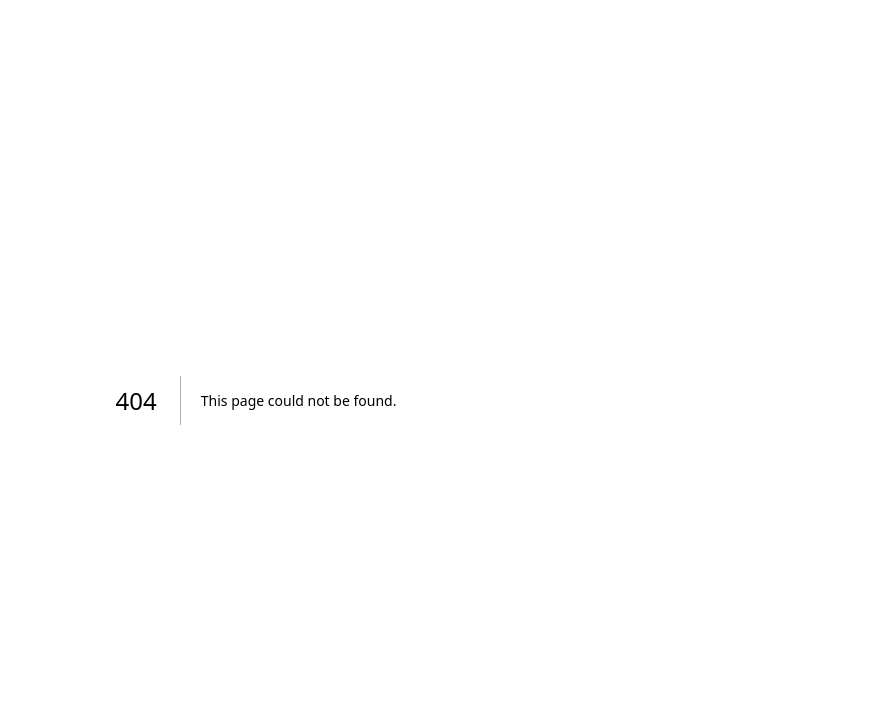
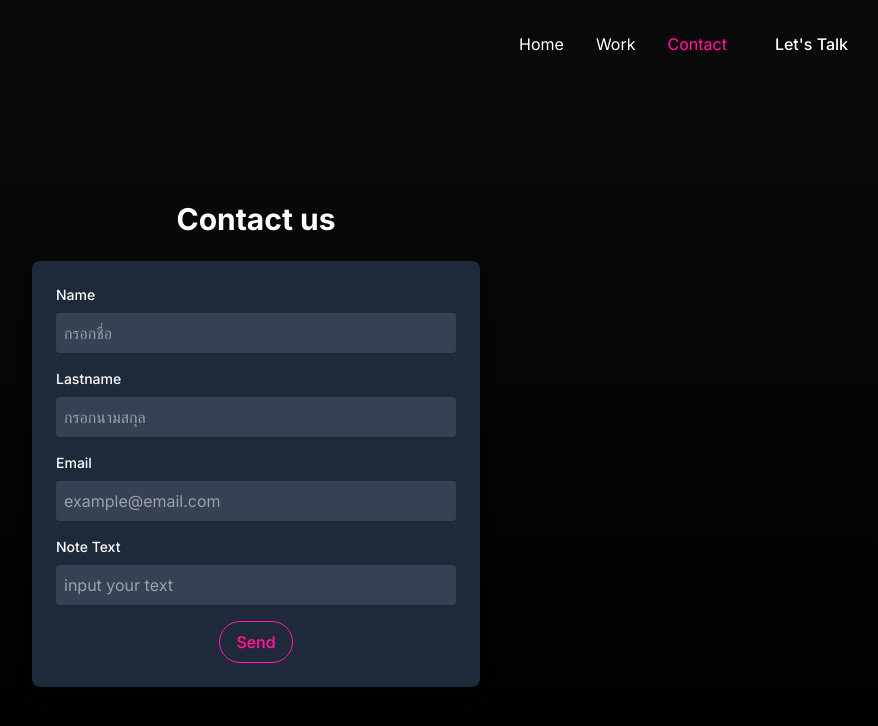
Before and after one commit to tik1311/nextjs-boilerplate, a Next.js app: page /work/contactpage in a window 1280 px wide. Before the commit this address had no page. Shown: the top 726 px of the page, without its empty margins (384-1262 px from the left). Built offline with nearby package versions, Linux system fonts and the light colour scheme.

Commit message:
upadate code web

```diff
--- a/app/globals.css
+++ b/app/globals.css
@@ -26,8 +26,8 @@ body {
 
 /* Create glowing effect for neon text */
 .text-neon {
-  color: #00FF85;
-  text-shadow: 0 0 5px rgba(0, 255, 133, 0.3);
+  color: #FF19A3;
+  text-shadow: 0 0 5px rgba(255, 0, 64, 0.3);
 }
 
 /* Border animations */
@@ -47,4 +47,9 @@ body {
 /* Smooth hover transitions */
 a, button {
   transition: all 0.3s ease;
+
 }
+pink-button {
+  color: aliceblue;
+  background-color: #FF19A3;
+}
--- a/app/page.tsx
+++ b/app/page.tsx
@@ -1,22 +1,19 @@
 import Image from "next/image";
-import { FaGithub, FaLinkedin, FaTwitter } from 'react-icons/fa';
+import Link from "next/link";
+import { FaGithub, FaLinkedin } from 'react-icons/fa';
 import { RiAliensLine } from "react-icons/ri";
 
 export default function Home() {
   return (
+
   <div className="min-h-screen bg-dark text-white flex flex-col">
       {/* Navigation */}
     <header className="w-full py-6 px-8">
-        <nav className="flex justify-between items-center">
-          <div className="logo">
-            {/* <h1 className="text-2xl font-bold">Luke<span className="text-neon">.</span></h1> */}
-          </div>
+    <nav className="flex justify-end items-center space-x-8">
       <div className="nav-links hidden md:flex space-x-8">
-            <a href="#" className="text-neon">Home</a>
-            <a href="#" className="hover:text-neon">Services</a>
-            <a href="#" className="hover:text-neon">Resume</a>
-            <a href="#" className="hover:text-neon">Work</a>
-            <a href="#" className="hover:text-neon">Contact</a>
+        <Link href="/" className="text-neon">Home</Link>
+        <Link href="/work" className="hover:text-neon">Work</Link>
+        <Link href="/work/contactpage" className="hover:text-neon">Contact</Link>
       </div>
       <button className="bg-neon text-dark px-4 py-2 rounded-full font-medium">Let's Talk</button>
     </nav>
@@ -87,9 +84,11 @@ export default function Home() {
 
   {/* Timeline */}
   <div className="relative w-full max-w-3xl">
-    {/* Timeline line */}
-    <div className="absolute top-4 left-0 right-0 h-0.5 bg-white"></div>
+    {/* <div className="absolute top-4 left-0 right-0 h-0.5 bg-white"></div> */}
 
+
+
+  {/* Experience */}
     <div className="flex justify-between items-start relative z-1">
       {[1, 2, 3].map((_, i) => (
         <div key={i} className="flex flex-col items-center w-1/1">
--- /dev/null
+++ b/app/work/contactpage/page.tsx
@@ -0,0 +1,136 @@
+"use client";
+import Link from "next/link";
+import { useState } from "react";
+
+export default function ContactPage() {
+  const [formData, setFormData] = useState({
+    firstName: "",
+    lastName: "",
+    email: "",
+    textt:"",
+  });
+
+  const handleInputChange = (e: React.ChangeEvent<HTMLInputElement>) => {
+    const { name, value } = e.target;
+    setFormData((prevData) => ({
+      ...prevData,
+      [name]: value,
+    }));
+  };
+
+  const handleSubmit = (e: React.FormEvent) => {
+    e.preventDefault();
+    console.log("Form Data Submitted:", formData);
+    alert("ขอบคุณที่ติดต่อเรา!");
+  };
+
+  return (
+
+    <div className="min-h-screen bg-dark text-white flex flex-col">
+      {/* Navigation */}
+      <header className="w-full py-6 px-8">
+        <nav className="flex justify-end items-center space-x-8">
+          <div className="nav-links hidden md:flex space-x-8">
+            <Link href="/" className="hover:text-neon">
+              Home
+            </Link>
+            <Link href="/work" className="hover:text-neon">
+              Work
+            </Link>
+            <Link href="/work/contactpage" className="text-neon">
+              Contact
+            </Link>
+          </div>
+          <button className="bg-neon text-dark px-4 py-2 rounded-full font-medium">
+            Let's Talk
+          </button>
+        </nav>
+      </header>
+
+
+
+      {/* Contact Form */}
+      <main className="flex-1 flex flex-col items-center justify-center px-4">
+        <h3 className="text-3xl font-bold mb-6">Contact us</h3>
+
+        <form
+          onSubmit={handleSubmit}
+          className="space-y-4 w-full max-w-md p-6 bg-gray-800 rounded-lg shadow-lg"
+        >
+          <div>
+            <label htmlFor="firstName" className="block text-sm font-medium">
+              Name
+            </label>
+            <input
+              type="text"
+              id="firstName"
+              name="firstName"
+              value={formData.firstName}
+              onChange={handleInputChange}
+              className="w-full mt-2 p-2 rounded bg-gray-700 text-white"
+              placeholder="กรอกชื่อ"
+              required
+            />
+          </div>
+
+          <div>
+            <label htmlFor="lastName" className="block text-sm font-medium">
+              Lastname
+            </label>
+            <input
+              type="text"
+              id="lastName"
+              name="lastName"
+              value={formData.lastName}
+              onChange={handleInputChange}
+              className="w-full mt-2 p-2 rounded bg-gray-700 text-white"
+              placeholder="กรอกนามสกุล"
+              required
+            />
+          </div>
+
+          <div>
+            <label htmlFor="email" className="block text-sm font-medium">
+              Email
+            </label>
+            <input
+              type="email"
+              id="email"
+              name="email"
+              value={formData.email}
+              onChange={handleInputChange}
+              className="w-full mt-2 p-2 rounded bg-gray-700 text-white"
+              placeholder="example@email.com"
+              required
+            />
+          </div>
+           <div>
+            <label htmlFor="textt" className="block text-sm font-medium">
+              Note Text
+            </label>
+            <input
+              type="textt"
+              id="textt"
+              name="textt"
+              value={formData.textt}
+              onChange={handleInputChange}
+              className="w-full mt-2 p-2 rounded bg-gray-700 text-white"
+              placeholder="input your text"
+              required
+            />
+          </div>
+          <div className="flex justify-center mt-4">
+
+      <button
+        type="submit"
+        className="border border-neon text-neon px-4 py-2 rounded-full font-medium flex items-center"
+         >
+         Send
+      </button>
+      </div>
+
+        </form>
+      </main>
+    </div>
+  );
+}
--- /dev/null
+++ b/app/work/page.tsx
@@ -0,0 +1,121 @@
+import { FaReact, FaNodeJs, FaPython, FaHtml5, FaCss3Alt, FaJs } from 'react-icons/fa'
+import { SiNextdotjs, SiTailwindcss, SiMongodb, SiExpress } from "react-icons/si"
+import Image from "next/image";
+import Link from "next/link";
+import { FaGithub, FaLinkedin } from 'react-icons/fa';
+import { RiAliensLine } from "react-icons/ri";
+
+export default function WorkPage() {
+  const technologies = [
+    { icon: <FaReact className="text-4xl" />, name: "React" },
+    { icon: <SiNextdotjs className="text-4xl" />, name: "Next.js" },
+    { icon: <FaNodeJs className="text-4xl" />, name: "Node.js" },
+    { icon: <FaPython className="text-4xl" />, name: "Python" },
+    { icon: <SiTailwindcss className="text-4xl" />, name: "Tailwind" },
+    { icon: <FaJs className="text-4xl" />, name: "JavaScript" },
+    { icon: <SiMongodb className="text-4xl" />, name: "MongoDB" },
+    { icon: <FaHtml5 className="text-4xl" />, name: "HTML5" },
+    { icon: <FaCss3Alt className="text-4xl" />, name: "CSS3" },
+    { icon: <SiExpress className="text-4xl" />, name: "Express" }
+  ]
+
+  const projects = [
+    {
+      title: "E-Commerce Platform",
+      description: "Full-stack e-commerce solution with React, Node.js, and MongoDB",
+      tech: ["React", "Node.js", "MongoDB", "Stripe"],
+      image: "/project1.jpg"
+    },
+    {
+      title: "Task Management App",
+      description: "Modern task management application with real-time updates",
+      tech: ["Next.js", "Firebase", "Tailwind CSS"],
+      image: "/project2.jpg"
+    },
+    {
+      title: "Weather Dashboard",
+      description: "Real-time weather data visualization with interactive charts",
+      tech: ["React", "D3.js", "Weather API"],
+      image: "/project3.jpg"
+    },
+    {
+      title: "Social Media Dashboard",
+      description: "Analytics dashboard for social media management",
+      tech: ["Vue.js", "Express", "PostgreSQL"],
+      image: "/project4.jpg"
+    },
+    {
+      title: "Portfolio Website",
+      description: "Responsive portfolio website with modern design",
+      tech: ["Next.js", "Tailwind CSS", "Framer Motion"],
+      image: "/project5.jpg"
+    },
+    {
+      title: "Chat Application",
+      description: "Real-time chat application with Socket.io",
+      tech: ["React", "Socket.io", "Node.js"],
+      image: "/project6.jpg"
+    }
+  ]
+
+  return (
+  <div className="min-h-screen bg-dark text-white flex flex-col">
+      {/* Navigation */}
+    <header className="w-full py-6 px-8">
+    <nav className="flex justify-end items-center space-x-8">
+      <div className="nav-links hidden md:flex space-x-8">
+        <Link href="/" className="hover:text-neon">Home</Link>
+        <Link href="/work" className="text-neon">Work</Link>
+        <Link href="/work/contactpage" className="hover:text-neon">Contact</Link>
+      </div>
+      <button className="bg-neon text-dark px-4 py-2 rounded-full font-medium">Let's Talk</button>
+    </nav>
+    </header>
+
+    <main className="flex-1 px-8 py-12 md:py-16 pb-20 md:pb-12">
+      <div className="max-w-6xl mx-auto">
+        <div className="text-center mb-16">
+          <h2 className="text-5xl md:text-6xl font-mono text-neon mb-4">My Work</h2>
+          <p className="text-gray-300 text-lg">Here are some of my recent projects</p>
+        </div>
+
+        {/* Skills Section */}
+        <div className="mb-16">
+          <h3 className="text-3xl font-bold text-white mb-8 text-center">Technologies I Use</h3>
+          <div className="grid grid-cols-2 md:grid-cols-5 gap-6">
+            {technologies.map((tech, index) => (
+              <div key={index} className="flex flex-col items-center p-4 border border-gray-700 rounded-lg hover:border-neon transition-colors">
+                <div className="text-neon mb-2">{tech.icon}</div>
+                <span className="text-white text-sm">{tech.name}</span>
+              </div>
+            ))}
+          </div>
+        </div>
+
+        {/* Projects Section */}
+        <div className="grid grid-cols-1 md:grid-cols-2 lg:grid-cols-3 gap-8">
+          {projects.map((project, index) => (
+            <div key={index} className="bg-gray-900 rounded-lg overflow-hidden border border-gray-700 hover:border-neon transition-colors group">
+              <div className="h-48 bg-gray-800 flex items-center justify-center">
+                <span className="text-gray-500">Project Image</span>
+              </div>
+              <div className="p-6">
+                <h3 className="text-xl font-bold text-white mb-2 group-hover:text-neon transition-colors">{project.title}</h3>
+                <p className="text-gray-300 text-sm mb-4">{project.description}</p>
+                <div className="flex flex-wrap gap-2">
+                  {project.tech.map((tech, techIndex) => (
+                    <span key={techIndex} className="px-2 py-1 bg-neon text-dark text-xs rounded-full font-medium">
+                      {tech}
+                    </span>
+                  ))}
+                </div>
+              </div>
+            </div>
+          ))}
+        </div>
+      </div>
+    </main>
+
+    </div>
+  )
+}
```
Also changed, not shown: public/profile.jpg (added), 1 other file (tests, documents, lock files or other folders). Lines whose indentation alone changed are shown as unchanged.
